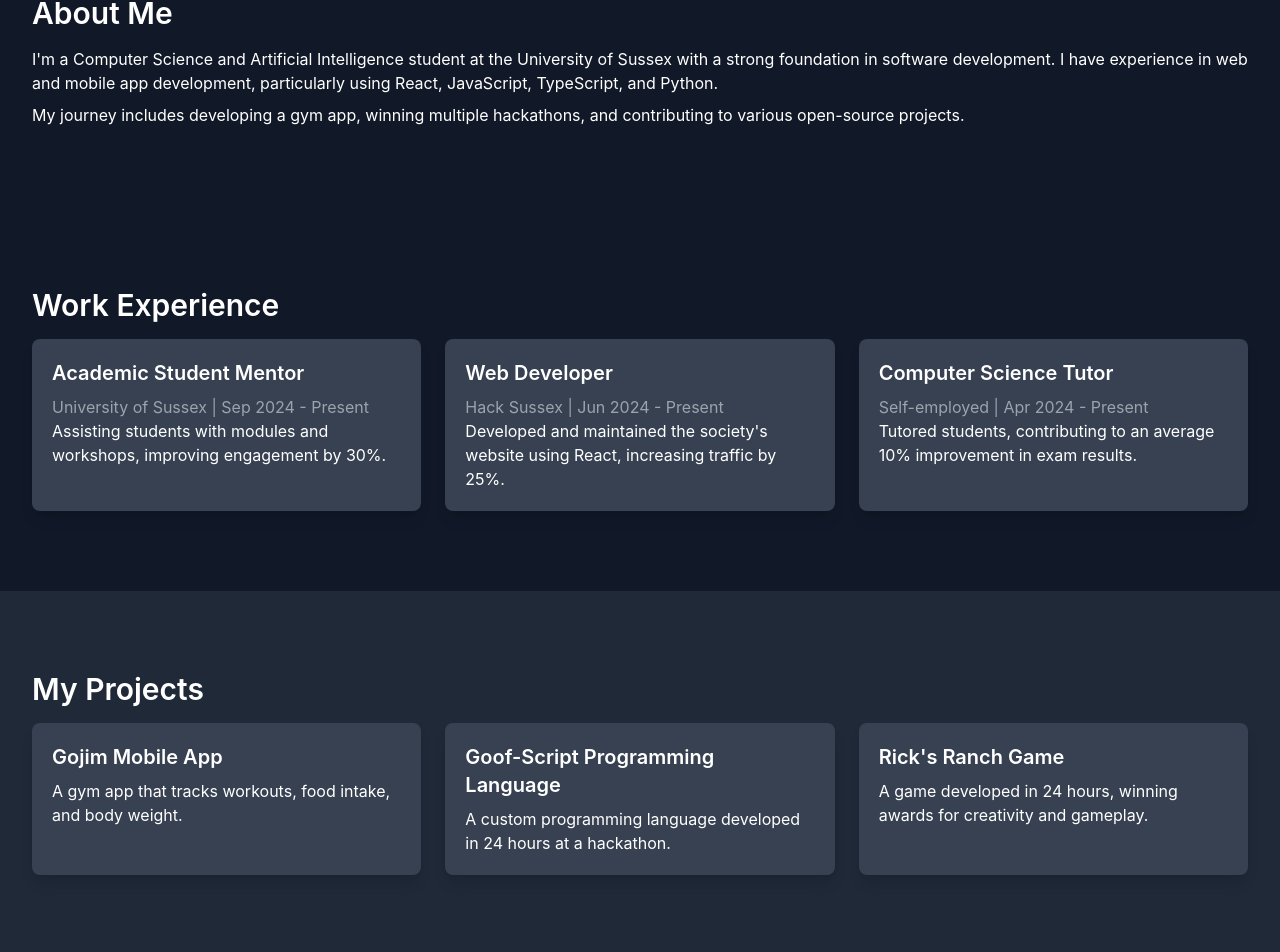
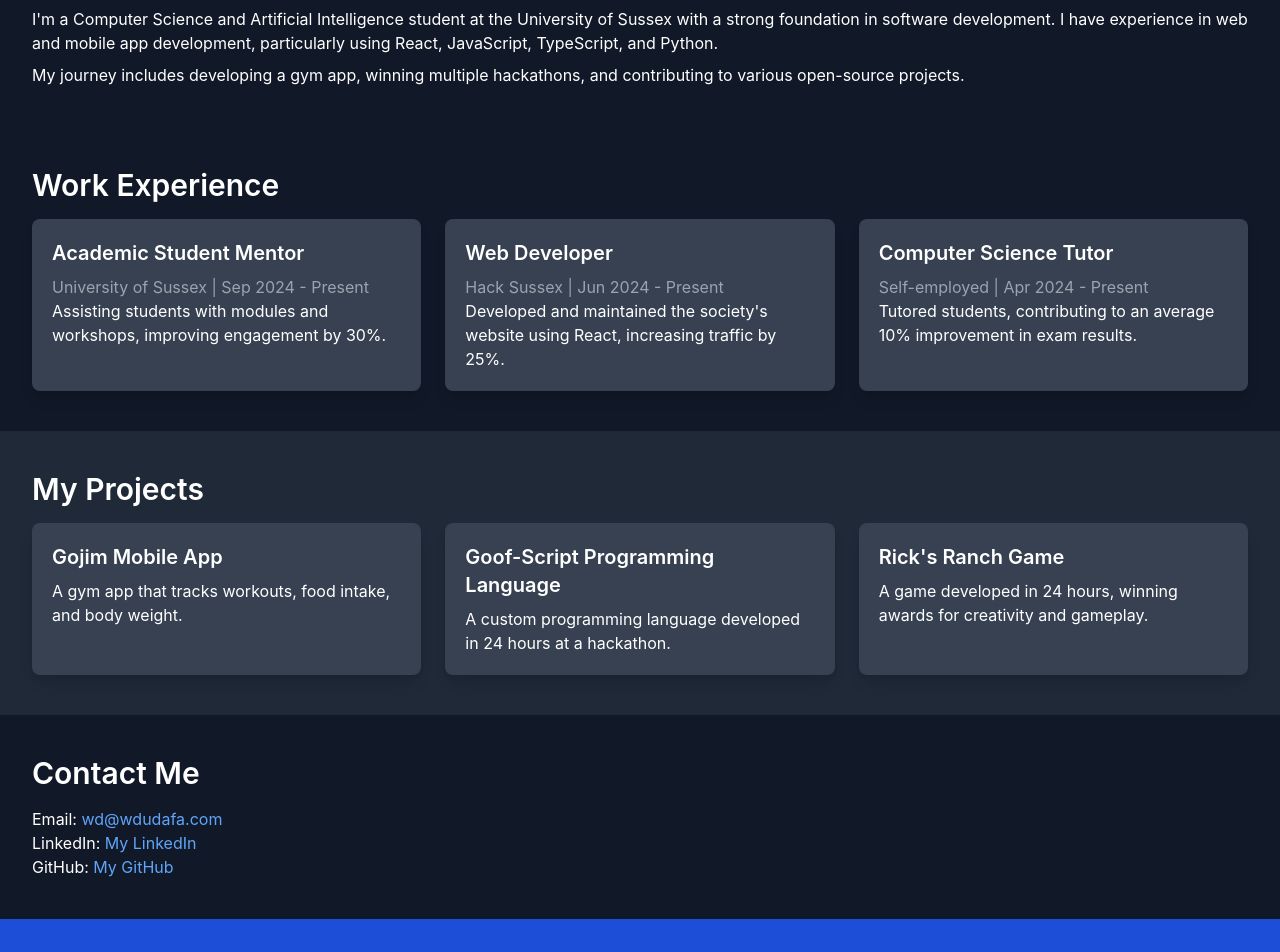
Before and after one commit to wdudafa/wdudafa, a React (Create React App) app: page / in a window 1280 px wide. Shown: the part 257-1209 px from the top of the page. Built offline with nearby package versions, Linux system fonts and the light colour scheme.

Commit message:
Refactor header section in App component

```diff
--- a/src/App.tsx
+++ b/src/App.tsx
@@ -4,9 +4,11 @@
 function App() {
   return (
     <div className="App bg-gray-900 text-white">
-      <header className="bg-blue-700 py-8 px-8">
-        <h1 className="text-4xl font-bold">Waripamo-owei Dudafa</h1>
-        <p className="text-lg">Software Engineer & Developer</p>
+      <header className="bg-blue-700 py-8 px-8 ">
+        <div>
+          <h1 className="text-4xl font-bold">Waripamo-owei Dudafa</h1>
+          <p className="text-lg">Software Engineer & Developer</p>
+        </div>
         <nav className="mt-4">
           <a
             href="#about"
@@ -35,7 +37,7 @@
         </nav>
       </header>
 
-      <section id="about" className="py-20 px-8">
+      <section id="about" className="py-10 px-8">
         <h2 className="text-3xl font-semibold mb-4">About Me</h2>
         <p className="mb-2">
           I'm a Computer Science and Artificial Intelligence student at the
@@ -49,7 +51,7 @@
         </p>
       </section>
 
-      <section id="experience" className="py-20 px-8">
+      <section id="experience" className="py-10 px-8">
         <h2 className="text-3xl font-semibold mb-4">Work Experience</h2>
         <div className="grid grid-cols-1 md:grid-cols-2 lg:grid-cols-3 gap-6">
           <div className="bg-gray-700 p-5 rounded-lg shadow-lg transition-transform duration-300 hover:scale-105">
@@ -85,7 +87,7 @@
         </div>
       </section>
 
-      <section id="projects" className="bg-gray-800 py-20 px-8">
+      <section id="projects" className="bg-gray-800 py-10 px-8">
         <h2 className="text-3xl font-semibold mb-4">My Projects</h2>
         <div className="grid grid-cols-1 md:grid-cols-2 lg:grid-cols-3 gap-6">
           <div className="bg-gray-700 p-5 rounded-lg shadow-lg transition-transform duration-300 hover:scale-105">
@@ -111,7 +113,7 @@
         </div>
       </section>
 
-      <section id="contact" className="py-20 px-8">
+      <section id="contact" className="py-10 px-8">
         <h2 className="text-3xl font-semibold mb-4">Contact Me</h2>
         <p>
           Email:{" "}
```
